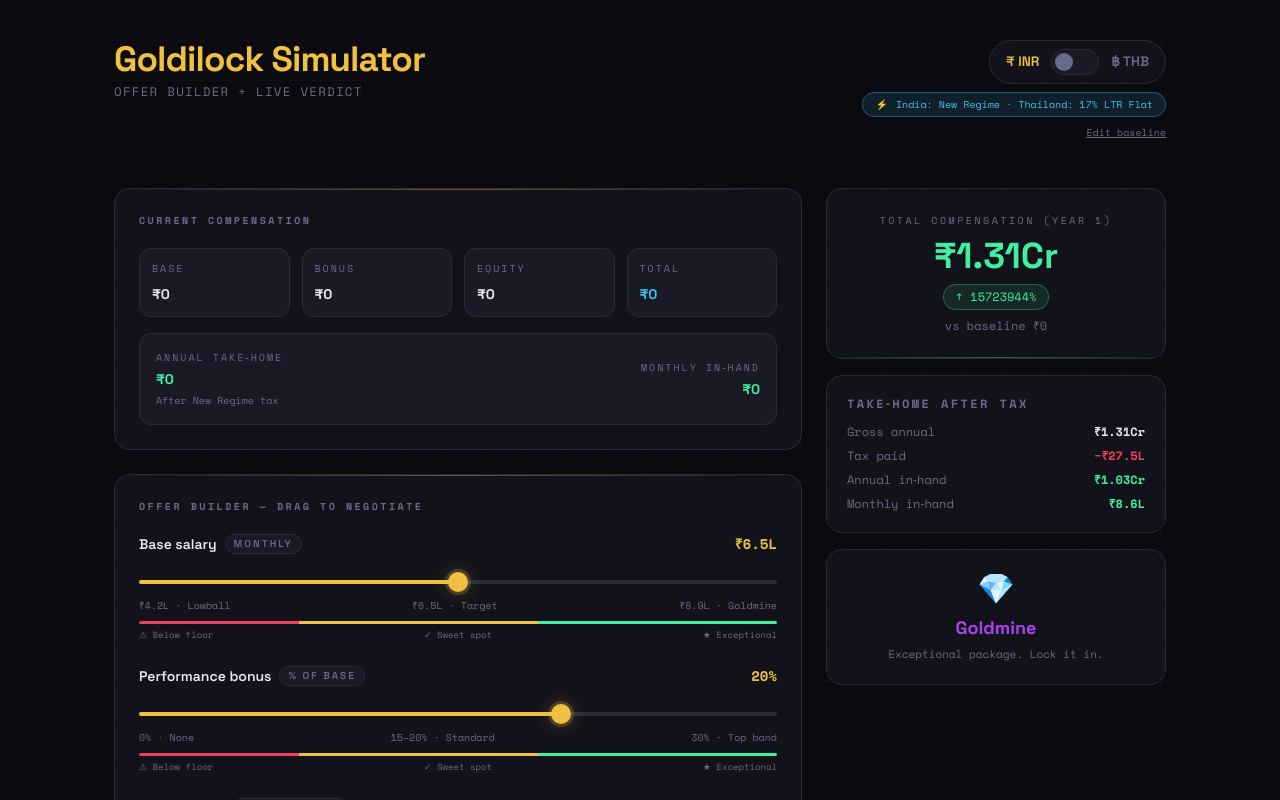
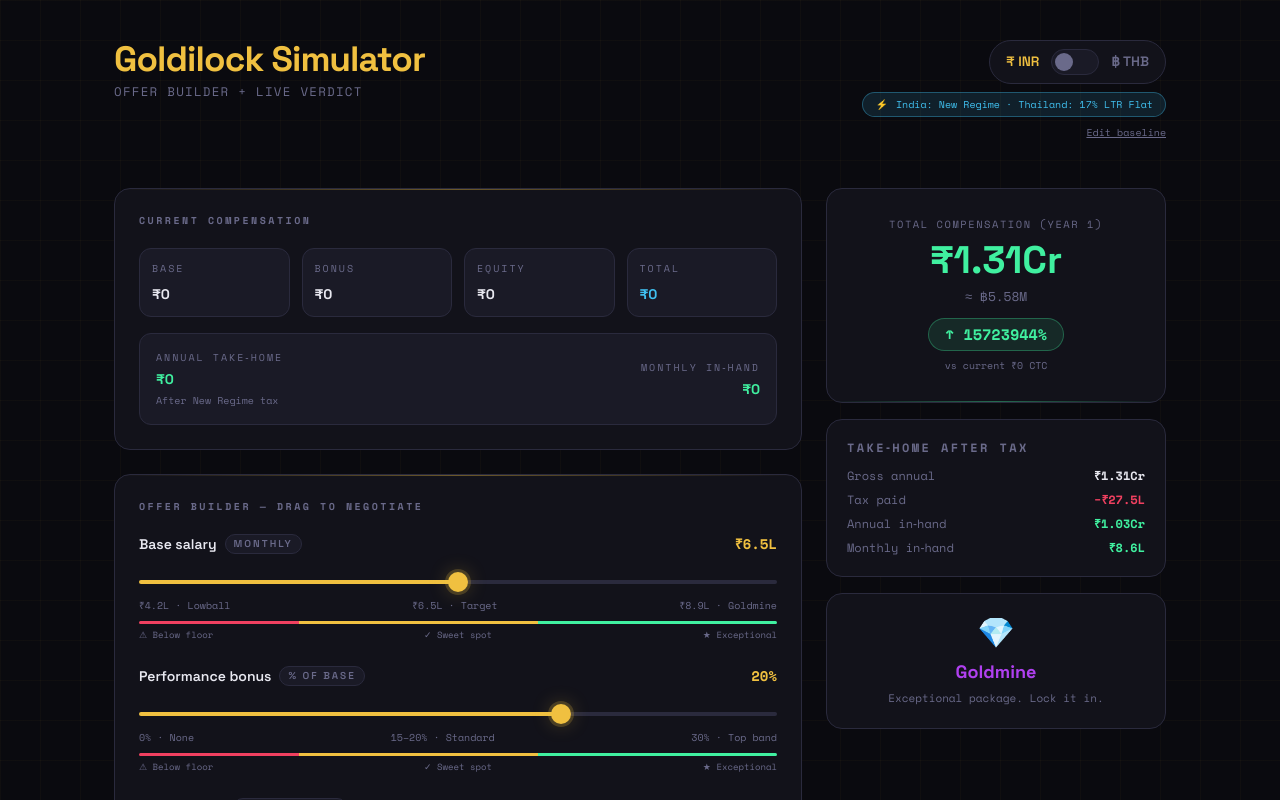
Before and after one commit to siddharthjaswal/goldilock, a Next.js app: page /simulate in a window 1280 px wide. Shown: the top 800 px of the page. Built offline with nearby package versions, Linux system fonts and the light colour scheme; no server answers.

Commit message:
ui: match tc card layout

```diff
--- a/app/simulate/simulator-client.tsx
+++ b/app/simulate/simulator-client.tsx
@@ -322,14 +322,17 @@ export default function SimulatorClient() {
           </div>
 
           <div className="space-y-4 lg:sticky lg:top-6">
-            <div className="rounded-2xl border border-[var(--border)] bg-[var(--surface)] p-6 text-center relative overflow-hidden">
+            <div className="rounded-2xl border border-[var(--border)] bg-[var(--surface)] p-7 text-center relative overflow-hidden">
               <div className="absolute inset-x-0 bottom-0 h-px bg-gradient-to-r from-transparent via-[var(--green)] to-transparent opacity-40" />
-              <div className="text-[10px] uppercase tracking-[0.25em] text-[var(--muted)]">Total compensation (Year 1)</div>
-              <div className="mt-2 font-sans text-4xl font-extrabold text-[var(--green)]">{fmt(displayOffer, displayCurrency)}</div>
-              <div className={`mt-2 inline-flex items-center gap-1 rounded-full border px-3 py-1 text-xs ${pctChange >= 0 ? 'border-[rgba(64,240,160,0.3)] bg-[rgba(64,240,160,0.1)] text-[var(--green)]' : 'border-[rgba(240,64,96,0.3)] bg-[rgba(240,64,96,0.1)] text-[var(--red)]'}`}>
+              <div className="text-[0.65rem] uppercase tracking-[0.15em] text-[var(--muted)]">Total compensation (Year 1)</div>
+              <div className="mt-2 font-sans text-[2.4rem] font-extrabold text-[var(--green)] leading-none">{fmt(displayOffer, displayCurrency)}</div>
+              <div className="mt-2 text-[0.8rem] text-[var(--muted)]">
+                ≈ {fmt(convert(offerTC, 'THB', displayCurrency === 'INR' ? 'THB' : 'INR'), displayCurrency === 'INR' ? 'THB' : 'INR')}
+              </div>
+              <div className={`mt-3 inline-flex items-center gap-1 rounded-full border px-4 py-1 text-[0.95rem] font-semibold ${pctChange >= 0 ? 'border-[rgba(64,240,160,0.3)] bg-[rgba(64,240,160,0.1)] text-[var(--green)]' : 'border-[rgba(240,64,96,0.3)] bg-[rgba(240,64,96,0.1)] text-[var(--red)]'}`}>
                 {pctChange >= 0 ? '↑' : '↓'} {Math.abs(pctChange).toFixed(0)}%
               </div>
-              <div className="mt-2 text-xs text-[var(--muted)]">vs baseline {fmt(displayCurrent, displayCurrency)}</div>
+              <div className="mt-2 text-[0.62rem] text-[var(--muted)]">vs current {fmt(displayCurrent, displayCurrency)} CTC</div>
             </div>
 
             <div className="rounded-2xl border border-[var(--border)] bg-[var(--surface)] p-5">
```
